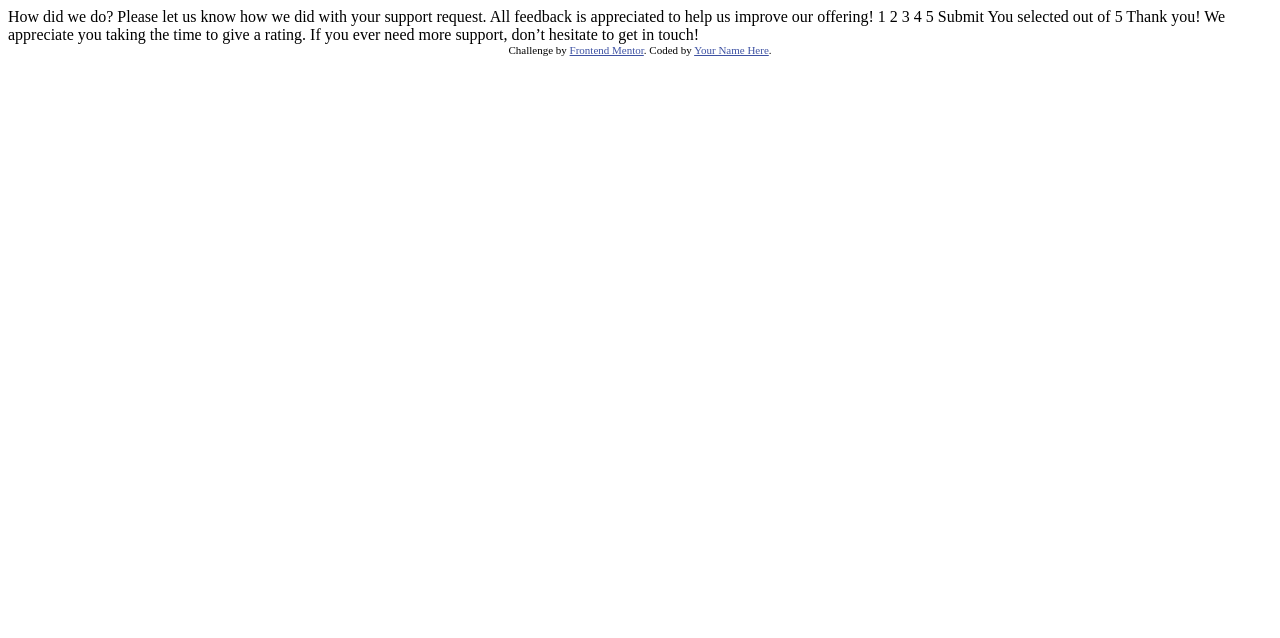
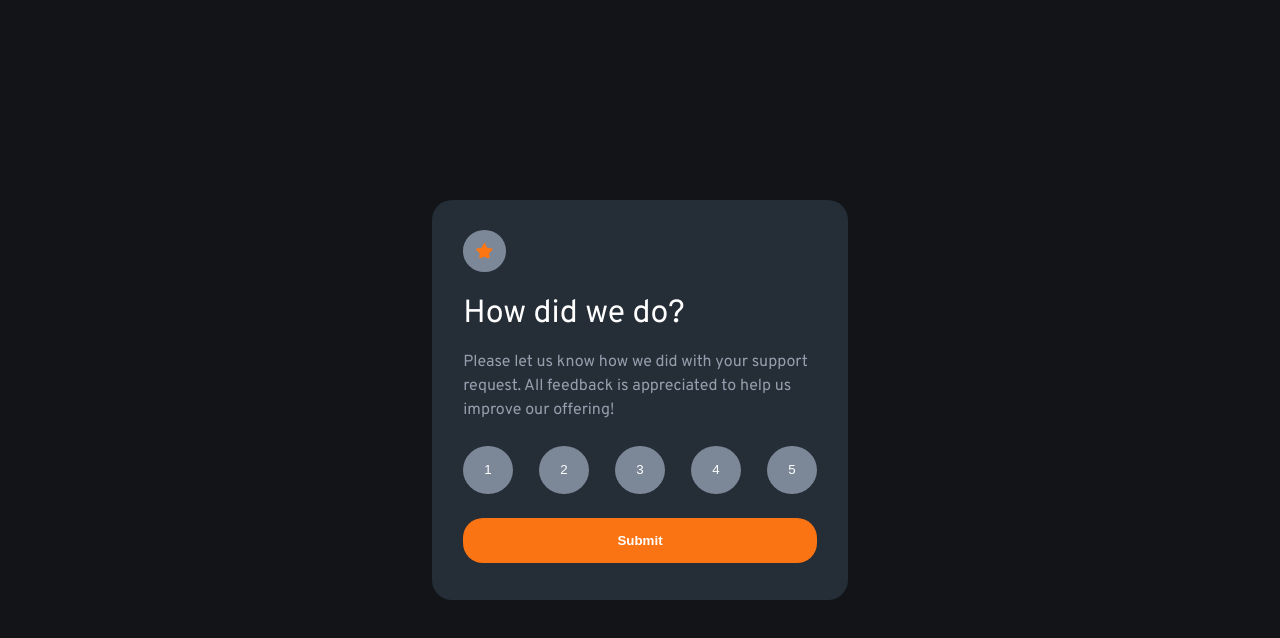
Before and after one commit to Mhd-Ishaq/Interactive-Rating-component, a plain HTML site: page index.html in a window 1280 px wide. Drawn offline with Linux system fonts and the light colour scheme.

Commit message:
project completed

```diff
--- a/index.html
+++ b/index.html
@@ -7,43 +7,42 @@
   <link rel="icon" type="image/png" sizes="32x32" href="./images/favicon-32x32.png">
 
   <title>Frontend Mentor | Interactive rating component</title>
-
-  <!-- Feel free to remove these styles or customise in your own stylesheet 👍 -->
-  <style>
-    .attribution { font-size: 11px; text-align: center; }
-    .attribution a { color: hsl(228, 45%, 44%); }
-  </style>
+<!-- custom css -->
+<link rel="stylesheet" href="./styles/style.css">
 </head>
 <body>
 
-  <!-- Rating state start -->
+  <main class="main-container">
 
-  How did we do?
+    <div class="rating-component" id="rating-component">
+      <img src="./images/icon-star.svg" alt="star image">
+      <h1>How did we do?</h1>
+      <p>Please let us know how we did with your support request. All feedback is appreciated
+        to help us improve our offering!</p>
 
-  Please let us know how we did with your support request. All feedback is appreciated
-  to help us improve our offering!
+        <div class="buttons">
+          <button type="button" >1</button>
+          <button type="button" >2</button>
+          <button type="button">3</button>
+          <button type="button">4</button>
+          <button type="button">5</button>
+        </div>
+        <div class="submit">
+          <button  id="btn-submit">Submit</button>
+        </div>
+    </div>
 
-  1 2 3 4 5
+    <div class="thank-you-component" id="thank-you-component">
+      <img src="./images/illustration-thank-you.svg" alt="thank you image">
+      <p class="message">You selected <span id = "rating">0</span> out of 5</p>
+      <h1>Thank you!</h1>
+      <p>We appreciate you taking the time to give a rating. If you ever need more support,
+        don’t hesitate to get in touch!</p>
 
-  Submit
-
-  <!-- Rating state end -->
-
-  <!-- Thank you state start -->
-
-  You selected <!-- Add rating here --> out of 5
-
-  Thank you!
-
-  We appreciate you taking the time to give a rating. If you ever need more support,
-  don’t hesitate to get in touch!
-
-  <!-- Thank you state end -->
+    </div>
 
 
-  <div class="attribution">
-    Challenge by <a href="https://www.frontendmentor.io?ref=challenge" target="_blank">Frontend Mentor</a>.
-    Coded by <a href="#">Your Name Here</a>.
-  </div>
+  </main>
+  <script src="./scripts/script.js"></script>
 </body>
 </html>
--- a/styles/style.css
+++ b/styles/style.css
@@ -0,0 +1,141 @@
+@import url('https://fonts.googleapis.com/css2?family=Overpass:wght@400;700&display=swap');
+
+*,*::before,*::after{
+  margin: 0;
+  padding: 0;
+  box-sizing: border-box;
+  outline: 0;
+  border: 0;
+}
+
+:root{
+  --Orange : hsl(25, 97%, 53%);
+  --White: hsl(0, 0%, 100%);
+  --Light-Grey : hsl(217, 12%, 63%);
+  --Medium-Grey: hsl(216, 12%, 54%);
+  --Dar-Blue: hsl(213, 19%, 18%);
+  --Ver-Dark-Blue: hsl(216, 12%, 8%);
+}
+
+
+html{
+  font-size: 16px;
+}
+
+body{
+  font-family: 'Overpass', sans-serif;
+  width: 100%;
+  height: 100%;
+  min-height: 100vh;
+  display: flex;
+  justify-content: center;
+  align-items: center;
+  background-color: var(--Ver-Dark-Blue);
+  font-size: clamp(0.9rem, 3.5vw, 1rem);
+}
+
+
+.main-container{
+  width: 90%;
+  max-width: 26rem;
+  height: 25rem;
+  display: flex;
+  justify-content: center;
+  align-items: center;
+  border-radius: 1.25rem;
+  background-color: var(--Dar-Blue);
+
+}
+
+.rating-component{
+  width: 85%;
+  height: 85%;
+  /* display: none; */
+
+}
+.rating-component img{
+  border-width: 10px;
+  border-radius: 50%;
+  padding: 0.8rem;
+  background-color: var(--Medium-Grey);
+}
+
+.rating-component h1,
+.thank-you-component h1{
+  margin: 1rem 0;
+  color: var(--White);
+  font-weight: 400;
+}
+
+.thank-you-component p,
+.rating-component p{
+  color: var(--Light-Grey);
+  line-height: 1.5;
+}
+
+.buttons{
+  display: flex;
+  justify-content: space-between;
+  margin: 1.5rem  0;
+}
+
+.buttons button{
+  width: 3.1rem;
+  height: 3rem;
+  background-color: var(--Medium-Grey);
+  color: var(--White);
+  border-radius: 50%;
+  text-align: center;
+  display: inline-block;
+  cursor: pointer;
+  font-weight: 400;
+  transition: all 0.2s ease-in;
+}
+
+.buttons button.active{
+  background-color: var(--Orange);
+}
+.buttons button:hover{
+  background-color: var(--Orange);
+}
+
+.submit button{
+  width: 100%;
+  background-color: var(--Orange);
+  color: var(--White);
+  padding: 15px;
+  border-radius: 20px;
+  font-weight: 700;
+  letter-spacing: 1.5;
+  transition: all 0.2s ease-in;
+}
+
+.submit button:hover{
+background-color: var(--White);
+color: var(--Orange);
+}
+
+
+
+
+
+.thank-you-component{
+  width: 85%;
+  height: 85%;
+  text-align: center;
+  display: none;
+}
+
+.thank-you-component img{
+  display: block;
+  margin: auto
+}
+
+p.message{
+  padding: 9px 10px;
+  margin-top: 1.5rem;
+  border-radius: 1.2rem;
+  background-color: var(--Medium-Grey);
+  color: var(--Orange);
+  display: inline-block;
+}
```
